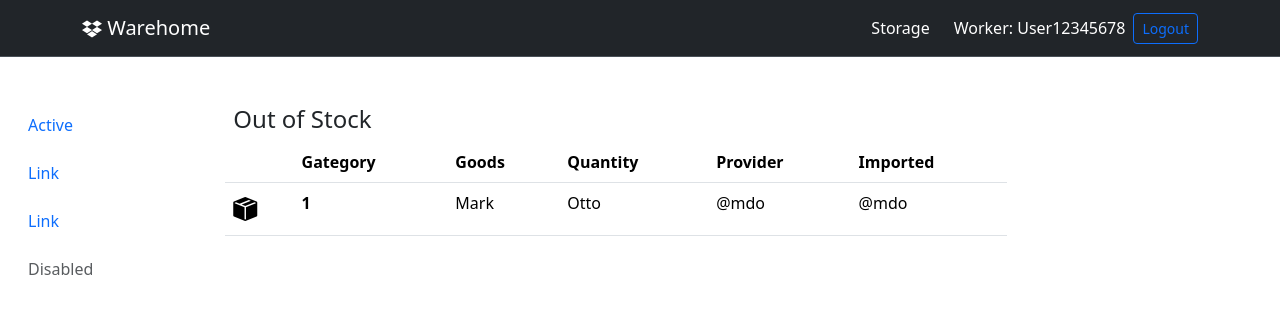
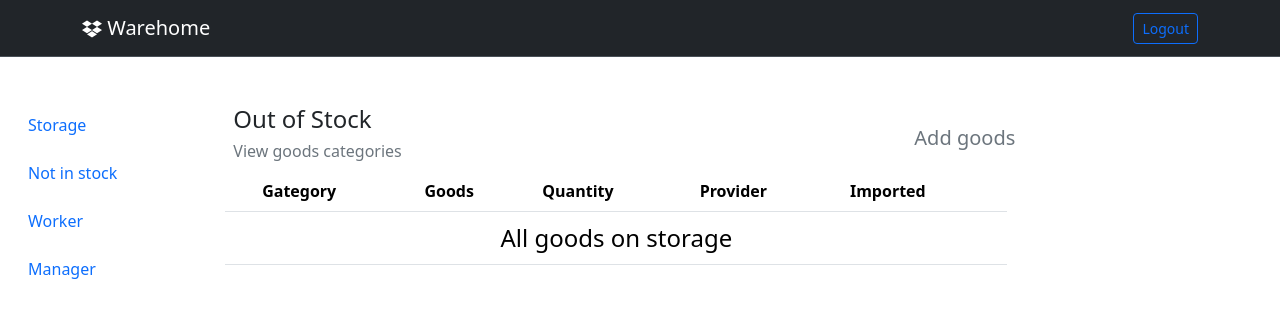
Before and after one commit to AMuhailo/Warehouse-Management-System, a Django app: page /management/storage/not-stock/ in a window 1280 px wide. Shown: the top 318 px of the page. Run offline with Django 5.2, Linux system fonts and the light colour scheme; the visitor is signed in with stand-in values (Sample User, id 1); data that the repository does not hold is empty; parts of the project's set-up code (start-up, migrations or seed data) failed here and were passed over.

Commit message:
🟠Created manager system

```diff
--- a/management/urls.py
+++ b/management/urls.py
@@ -7,7 +7,6 @@ urlpatterns = [
     path('',views.GoodsStorageListView.as_view(), name = 'goods_storage_url'),
     path('storage/not-stock/', views.GoodsNotStockListView.as_view(), name = 'goods_notstock_url'),
     path('goods/<goods_slug>/<goods_pk>/', views.GoodsDetailView.as_view(), name = 'goods_detail_url'),
-    path('category/<category_slug>/<category_id>/',views.GoodsStorageListView.as_view(), name = 'goods_category_url'),
     path('goods/created/', views.GoodsCreateView.as_view(), name = 'goods_created_url'),
     path('goods/updated/<goods_slug>/<goods_pk>/', views.GoodsUpdateView.as_view(), name = 'goods_updated_url'),
     path('goods/delete/<goods_slug>/<goods_pk>/', views.GoodsDeleteView.as_view(), name = 'goods_delete_url'),
--- a/management/views.py
+++ b/management/views.py
@@ -8,6 +8,10 @@ from management.forms import GoodsCreateForm, GoodsUpdateForm
 from django.db.models import Q
 
 # Create your views here.
+class GoodsListMixin:
+    model = Goods
+    context_object_name = 'goods'
+
 class GoodsDataMixin:
     model = Goods
     success_url = reverse_lazy('manage:goods_storage_url')
@@ -40,34 +44,12 @@ class GoodsCreateView(GoodsStockMixin, CreateView):
         return super().form_valid(form)
 
 
-class GoodsStorageListView(ListView):
-    model = Goods
-    context_object_name = 'goods'
+class GoodsStorageListView(GoodsListMixin, ListView):
     template_name = "management/goods_storage.html"
-    def get_queryset(self):
-        goods = Goods.objects.only('id','slug','title','quantity','price').filter(Q(in_stock = True) & ~Q(quantity = 0))
-        category_slug = self.kwargs.get('category_slug')
-        category_id = self.kwargs.get('category_id')
-        if category_slug and category_id:
-            self.category = get_object_or_404(Category,
-                                         slug = category_slug,
-                                         id = category_id)
-            goods = goods.filter(category = self.category)
-        else:
-            self.category = None
-        return goods
+    queryset = Goods.objects.only('id','slug','title','quantity','price').filter(Q(in_stock = True) & ~Q(quantity = 0))
 
 
-    def get_context_data(self, **kwargs):
-        context = super().get_context_data(**kwargs)
-        context["categories"] = Category.objects.all()
-        context["category"] = self.category
-        return context
-
-
-class GoodsNotStockListView(ListView):
-    model = Goods
-    context_object_name = 'goods'
+class GoodsNotStockListView(GoodsListMixin, ListView):
     template_name = "management/goods_not_storage.html"
     queryset =  Goods.objects.only('id','title','quantity','price').filter(Q(in_stock = False) | Q(quantity = 0))
 
--- a/templates/include/asidebar.html
+++ b/templates/include/asidebar.html
@@ -1,16 +1,20 @@
 <div class="col-sm-2">
     <ul class="nav flex-column gap-2">
         <li class="nav-item">
-            <a class="nav-link active" aria-current="page" href="#">Active</a>
+            <a class="nav-link active" aria-current="page" href="{% url 'manage:goods_storage_url'%}">Storage</a>
         </li>
-        <li class="nav-item">
-            <a class="nav-link" href="#">Link</a>
-        </li>
-        <li class="nav-item">
-            <a class="nav-link" href="#">Link</a>
-        </li>
-        <li class="nav-item">
-            <a class="nav-link disabled" aria-disabled="true">Disabled</a>
-        </li>
+        {% if  request.user.is_manager or request.user.is_chief%}
+            <li class="nav-item">
+                <a class="nav-link" href="{% url 'manage:goods_notstock_url' %}">Not in stock</a>
+            </li>
+            <li class="nav-item">
+                <a class="nav-link" href="{% url 'emp:worker_list_url'%}">Worker</a>
+            </li>
+        {% endif %}
+        {% if  request.user.is_chief %}
+            <li class="nav-item">
+                <a class="nav-link" href="#">Manager</a>
+            </li>
+        {% endif %}
     </ul>
 </div>
--- a/templates/include/navbar.html
+++ b/templates/include/navbar.html
@@ -1,29 +1,6 @@
 <nav class="navbar navbar-expand-lg bg-dark border-bottom border-body" data-bs-theme="dark">
     <div class="container-lg ">
         <a class="navbar-brand" href="#"><i class="bi bi-dropbox"></i> Warehome</a>
-        <div class="ms-auto d-flex gap-2">
-            <button class="navbar-toggler" type="button" data-bs-toggle="collapse" data-bs-target="#navbarNav" aria-controls="navbarNav" aria-expanded="false" aria-label="Toggle navigation">
-                <span class="navbar-toggler-icon"></span>
-            </button>
-        </div>
-        <div class="collapse navbar-collapse" id="navbarNav">
-            <ul class="navbar-nav ms-auto gap-2">
-                <li class="nav-item">
-                    <a class="nav-link active" aria-current="page" href="#">Storage</a>
-                </li>
-                {% if request.user.is_worker %}
-                    <li class="nav-item">
-                        <a class="nav-link" href="#">Completed</a>
-                    </li>
-                    <li class="nav-item">
-                        <a class="nav-link" href="#">Out of stock</a>
-                    </li>
-                {% endif %}
-                <li class="nav-item">
-                    <a class="nav-link text-white">Worker: User12345678</a>
-                </li>
-            </ul>
-        </div>
         {% if request.user.is_authenticated %}
             <form action="{% url 'logout'%}" method="post">
                 {% csrf_token %}
--- a/templates/management/goods_not_storage.html
+++ b/templates/management/goods_not_storage.html
@@ -4,7 +4,19 @@
 <div class="row">
     {% include "include/asidebar.html" %}
     <div class="col-sm-10">
-        <h4 class="mx-2">Out of Stock</h4>
+        <div class="mx-2 d-flex align-items-center w-75">
+            <h4 class="d-flex flex-column">
+                Out of Stock
+                <span>
+                    <a href='' class='display-6 fs-6 text-secondary text-decoration-none'>
+                        View goods categories
+                    </a>
+                </span>
+            </h4>
+            <a href="{% url 'manage:goods_created_url'%}" class='ms-auto fs-5 text-secondary text-decoration-none'>
+                Add goods
+            </a>
+        </div>
         <div class="w-75">
             <table class="table">
                 <thead>
@@ -18,14 +30,21 @@
                     </tr>
                 </thead>
                 <tbody>
+                    {% for good in goods %}
                     <tr>
-                        <th scope="row"><i class="bi bi-box-seam-fill fs-4"></i></th>
-                        <th scope="row">1</th>
-                        <td>Mark</td>
-                        <td>Otto</td>
-                        <td>@mdo</td>
-                        <td>@mdo</td>
+                        <th scope="row"><i class="bi bi-inboxes-fill"></i></th>
+                        <th scope="row">{{ good.category}}</th>
+                        <td>{{ good.title }}</td>
+                        <td>{{ good.quantity }}</td>
+                        <td>{{ good.provider}}</td>
+                        <td>{{ good.imported.date }}</td>
                     </tr>
+                    {% empty %}
+                    <tr>
+                        <td colspan="6" class='text-center fs-4'>All goods on storage</td>
+                    </tr>
+
+                    {% endfor %}
                 </tbody>
             </table>
         </div>
--- a/templates/registration/login.html
+++ b/templates/registration/login.html
@@ -2,5 +2,5 @@
     {% csrf_token %}
     {{ form.as_p}}
     <input type='hidden' name='next' value="{{ next }}"/>
-    <input type='button' value='Login'/>
+    <input type='submit' value='Login'/>
 </form>
```
Also changed, not shown: employees/views.py (+28 -16 lines), templates/employees/worker/worker_list.html (+52 -5 lines), templates/management/goods_storage.html (+20 -6 lines).
